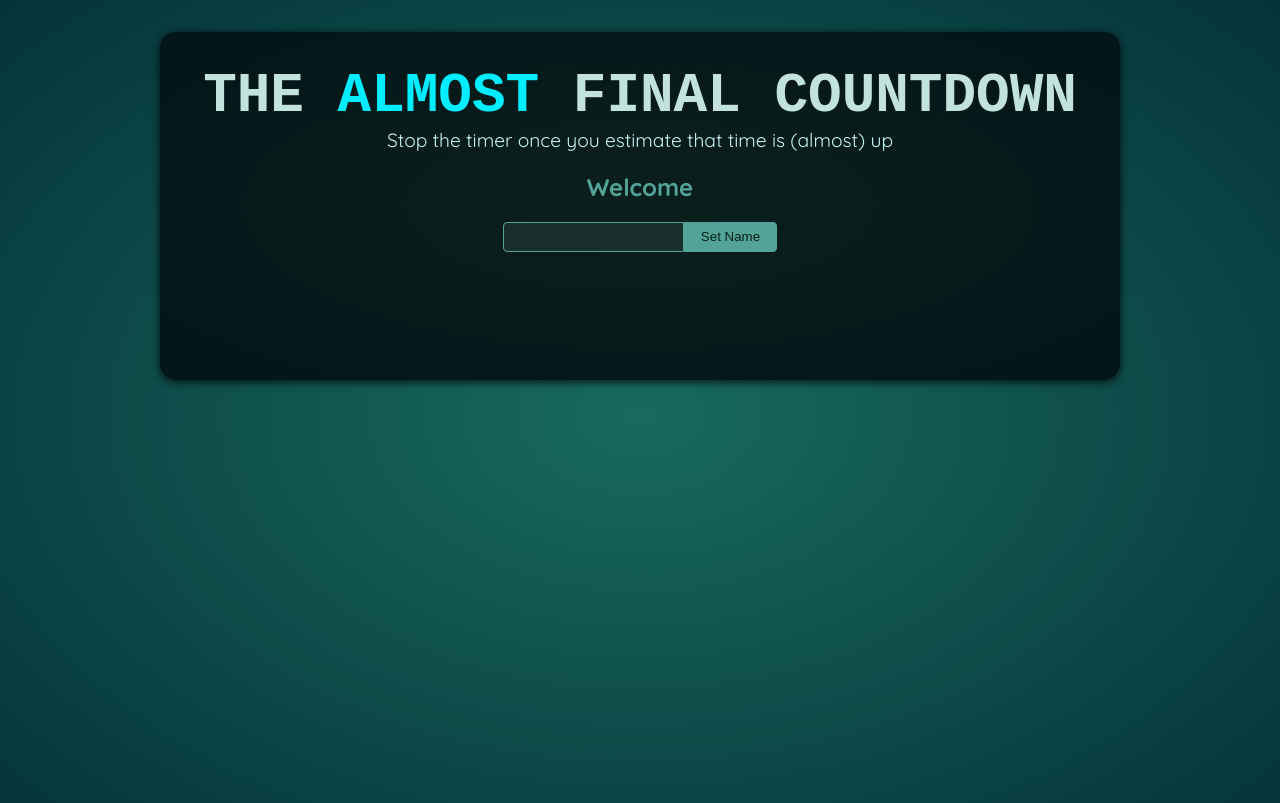
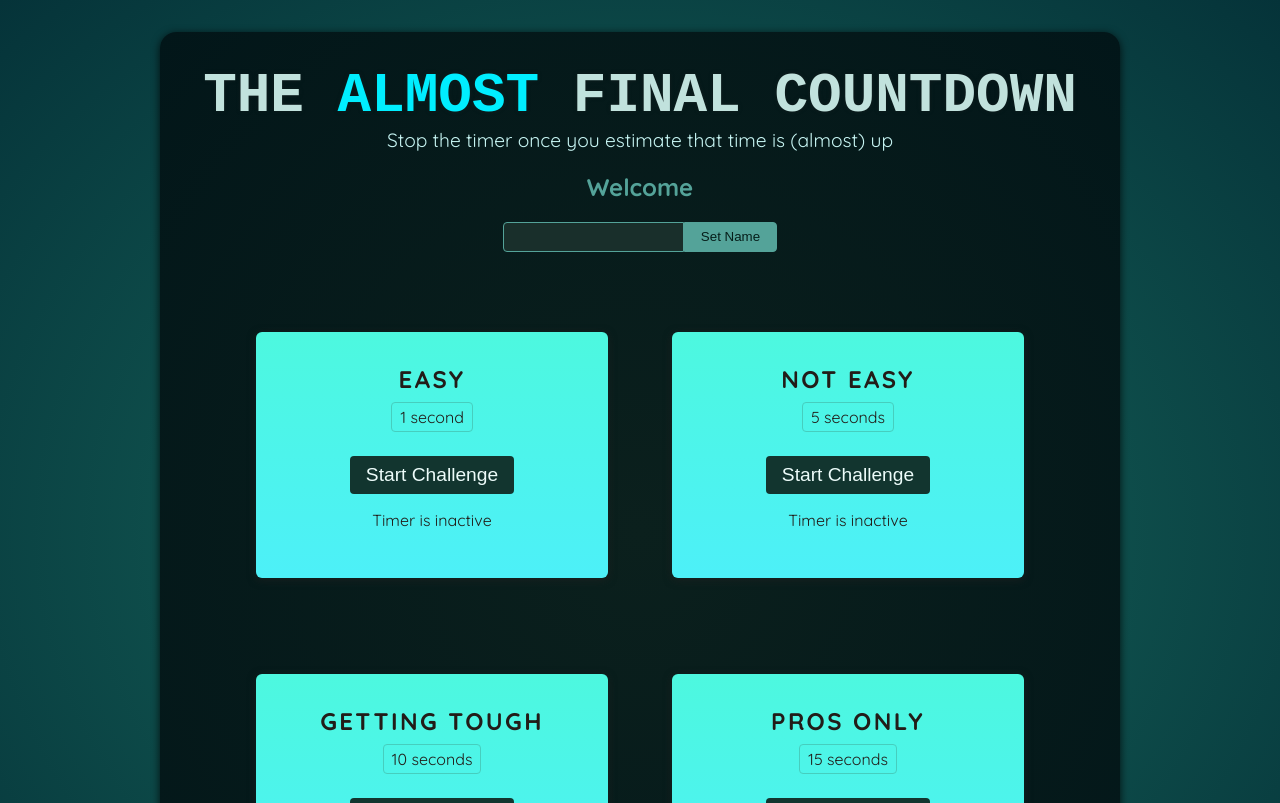
Before and after one commit to EslamKamel89/timer-challange, a React (Vite) app: page / in a window 1280 px wide. Shown: the top 803 px of the page. Built offline with nearby package versions, Linux system fonts and the light colour scheme; a web font is replaced by a local one.

Commit message:
creating timerChallange component

```diff
--- a/src/App.jsx
+++ b/src/App.jsx
@@ -1,10 +1,16 @@
 import Player from './components/Player.jsx';
+import TimerChallange from './components/TimerChallange.jsx';
 
 function App() {
   return (
     <>
       <Player />
-      <div id="challenges"></div>
+      <div id="challenges">
+        <TimerChallange title='Easy' targetTime={1} />
+        <TimerChallange title='Not Easy' targetTime={5} />
+        <TimerChallange title='Getting Tough' targetTime={10} />
+        <TimerChallange title='Pros Only' targetTime={15} />
+      </div>
     </>
   );
 }
--- a/src/components/Player.jsx
+++ b/src/components/Player.jsx
@@ -6,6 +6,7 @@
 
   function handleClick() {
     setPlayerName(nameRef.current.value);
+    nameRef.current.value = '';
   }
   return (
     <section id="player">
--- /dev/null
+++ b/src/components/TimerChallange.jsx
@@ -0,0 +1,34 @@
+import { useRef, useState } from "react";
+import consoleLog from "../consoleLog";
+
+export default function TimerChallange({ title, targetTime }) {
+    const [timerStarted, setTimerStarted] = useState(false);
+    const [timerExpired, setTimerExpired] = useState(false);
+    const timer = useRef();
+    function handleStart() {
+        setTimerStarted(true);
+        timer.current = setTimeout(() => {
+            setTimerExpired(true);
+            setTimerStarted(false);
+        }, targetTime * 1000);
+    }
+    function handleStop() {
+        consoleLog('hello world');
+        clearTimeout(timer.current);
+    }
+    return <section className="challenge">
+        <h2>{title}</h2>
+        {timerExpired && <p> You Lost!</p>}
+        <p className="challenge-time">
+            {targetTime} second{targetTime > 1 ? 's' : ''}
+        </p>
+        <button
+            className={timerStarted ? 'active' : undefined}
+            onClick={timerStarted ? handleStop : handleStart}>
+            {timerStarted ? "Stop " : "Start "} Challenge
+        </button>
+        <p className="">
+            {timerStarted ? 'Time is running...' : 'Timer is inactive'}
+        </p>
+    </section>;
+}
```
